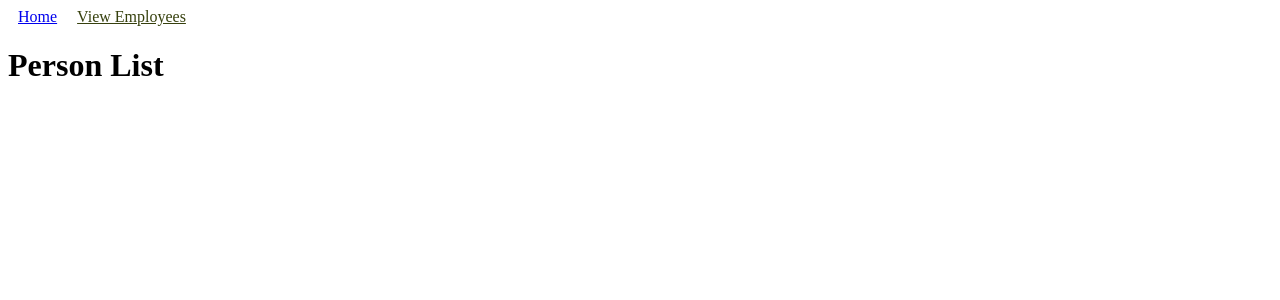
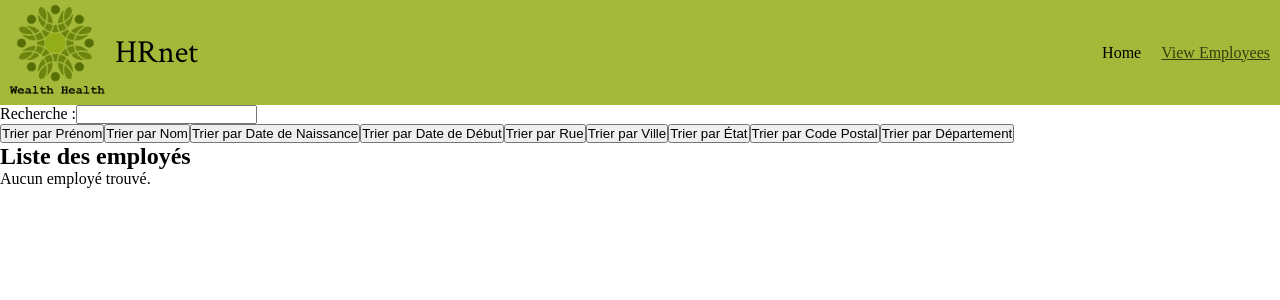
Before and after one commit to AsuraMoon/WealthHealth, a React (Vite) app: page /employee-list in a window 1280 px wide. Shown: the top 300 px of the page. Built offline with nearby package versions, Linux system fonts and the light colour scheme.

Commit message:
CSS header is back

```diff
--- a/package.json
+++ b/package.json
@@ -10,7 +10,10 @@
     "preview": "vite preview"
   },
   "dependencies": {
+    "@emotion/react": "^11.11.1",
+    "@emotion/styled": "^11.11.0",
     "react": "^18.2.0",
+    "react-datepicker": "^4.24.0",
     "react-dom": "^18.2.0",
     "react-router-dom": "^6.20.1"
   },
--- a/src/App.jsx
+++ b/src/App.jsx
@@ -1,8 +1,9 @@
 import { BrowserRouter as Router, Routes, Route } from 'react-router-dom';
 import { PersonProvider } from './store/PersonContext';
-import Header from './components/Navbar/Navbar';
+import Header from './layout/Header';
 import PersonForm from './components/Form/PersonForm';
 import PersonListPage from './pages/ListPage/PersonListPage';
+import "./App.css"
 
 const App = () => {
   return (
--- a/src/components/Form/PersonForm.jsx
+++ b/src/components/Form/PersonForm.jsx
@@ -1,33 +1,124 @@
 import { useState } from 'react';
+import DatePicker from 'react-datepicker';
+import 'react-datepicker/dist/react-datepicker.css';
 import { usePersonContext } from '../../store/PersonContext';
 import { states } from '../../assets/data/state';
 import { departmentOptions} from '../../assets/data/departmentOptions';
 
 const PersonForm = () => {
+  // Utilisation du contexte pour accéder aux fonctions d'ajout de personne
   const { addPerson } = usePersonContext();
-  const [name, setName] = useState('');
+
+  // États locaux pour chaque champ du formulaire
+  const [firstName, setFirstName] = useState('');
+  const [lastName, setLastName] = useState('');
+  const [dob, setDob] = useState(null);
+  const [startDate, setStartDate] = useState(null);
+  const [street, setStreet] = useState('');
+  const [city, setCity] = useState('');
+  const [state, setState] = useState('');
+  const [zipCode, setZipCode] = useState('');
   const [department, setDepartment] = useState('');
-  const [state, setState] = useState('');
 
+  // Fonction de gestion de la soumission du formulaire
   const handleSubmit = (e) => {
     e.preventDefault();
-    addPerson({ name, department, state });
-    setName('');
+
+    // Création d'un objet représentant une personne avec les données du formulaire
+    const newPerson = {
+      firstName,
+      lastName,
+      dob,
+      startDate,
+      street,
+      city,
+      state,
+      zipCode,
+      department,
+    };
+
+    // Appel de la fonction d'ajout de personne fournie par le contexte
+    addPerson(newPerson);
+
+    // Réinitialisation des champs après l'ajout de la personne
+    setFirstName('');
+    setLastName('');
+    setDob(null);
+    setStartDate(null);
+    setStreet('');
+    setCity('');
+    setState('');
+    setZipCode('');
     setDepartment('');
-    setState('');
   };
 
   return (
     <form onSubmit={handleSubmit}>
+      {/* Champ du prénom */}
       <label>
-        Name:
-        <input type="text" value={name} onChange={(e) => setName(e.target.value)} />
+        First Name:
+        <input type="text" value={firstName} onChange={(e) => setFirstName(e.target.value)} />
       </label>
 
+      {/* Champ du nom de famille */}
+      <label>
+        Last Name:
+        <input type="text" value={lastName} onChange={(e) => setLastName(e.target.value)} />
+      </label>
+
+      {/* Champ de la date de naissance avec le sélecteur de date */}
+      <label>
+        Date of Birth:
+        <DatePicker selected={dob} onChange={(date) => setDob(date)} />
+      </label>
+
+      {/* Champ de la date de début avec le sélecteur de date */}
+      <label>
+        Start Date:
+        <DatePicker selected={startDate} onChange={(date) => setStartDate(date)} />
+      </label>
+
+      {/* Champ de la rue */}
+      <label>
+        Street:
+        <input type="text" value={street} onChange={(e) => setStreet(e.target.value)} />
+      </label>
+
+      {/* Champ de la ville */}
+      <label>
+        City:
+        <input type="text" value={city} onChange={(e) => setCity(e.target.value)} />
+      </label>
+
+      {/* Champ de l'État avec une liste déroulante */}
+      <label>
+        State:
+        <select value={state} onChange={(e) => setState(e.target.value)}>
+          <option value="">Sélectionnez un État</option>
+          {states.map((state, index) => (
+            <option key={index} value={state.abbreviation}>
+              {state.name}
+            </option>
+          ))}
+        </select>
+      </label>
+
+      {/* Champ du code postal avec une validation pour n'accepter que des chiffres */}
+      <label>
+        Zip Code:
+        <input
+          type="text"
+          pattern="\d*"
+          value={zipCode}
+          onChange={(e) => setZipCode(e.target.value)}
+        />
+      </label>
+
+      {/* Champ du département avec une liste déroulante */}
       <label>
         Department:
         <select value={department} onChange={(e) => setDepartment(e.target.value)}>
-          <option value="">Select Department</option>
+          <option value="">Sélectionnez un département</option>
           {departmentOptions.map((option, index) => (
             <option key={index} value={option}>
               {option}
@@ -36,19 +127,8 @@
         </select>
       </label>
 
-      <label>
-        State:
-        <select value={state} onChange={(e) => setState(e.target.value)}>
-          <option value="">Select State</option>
-          {states.map((state, index) => (
-            <option key={index} value={state.abbreviation}>
-              {state.name}
-            </option>
-          ))}
-        </select>
-      </label>
-
-      <button type="submit">Add Person</button>
+      {/* Bouton de soumission du formulaire */}
+      <button type="submit">Ajouter la personne</button>
     </form>
   );
 };
--- /dev/null
+++ b/src/components/PersonList/PersonList.jsx
@@ -0,0 +1,131 @@
+import { useState } from 'react';
+import { usePersonContext } from '../../store/PersonContext';
+import SearchBar from '../SearchBar/SearchBar';
+// Fonctions de tri pour chaque champ
+const sortFunctions = {
+  firstName: (a, b) => a.firstName.localeCompare(b.firstName),
+  lastName: (a, b) => a.lastName.localeCompare(b.lastName),
+  dob: (a, b) => (a.dob && b.dob ? a.dob.getTime() - b.dob.getTime() : 0),
+  startDate: (a, b) => (a.startDate && b.startDate ? a.startDate.getTime() - b.startDate.getTime() : 0),
+  street: (a, b) => a.street.localeCompare(b.street),
+  city: (a, b) => a.city.localeCompare(b.city),
+  state: (a, b) => a.state.localeCompare(b.state),
+  zipCode: (a, b) => a.zipCode.localeCompare(b.zipCode),
+  department: (a, b) => a.department.localeCompare(b.department),
+};
+
+const PersonList = () => {
+  // Utilisation du contexte pour accéder à la liste des personnes
+  const { people } = usePersonContext();
+
+  // État local pour les résultats de la recherche
+  const [searchResults, setSearchResults] = useState(people);
+
+  // État local pour la configuration de tri
+  const [sortConfig, setSortConfig] = useState({ field: null, order: 'asc' });
+
+  // Fonction pour obtenir la classe CSS pour le tri
+  const getClassNamesFor = (name) => {
+    if (!sortConfig.field) {
+      return;
+    }
+    return sortConfig.field === name ? sortConfig.order : undefined;
+  };
+
+  // Fonction de recherche qui filtre les personnes en fonction d'un terme de recherche
+  const handleSearch = (query) => {
+    const filteredPeople = people.filter((person) => {
+      const values = Object.keys(person).map((key) => {
+        if (key === 'dob' || key === 'startDate') {
+          return person[key] ? person[key].toLocaleDateString() : '';
+        }
+        return String(person[key]).toLowerCase();
+      });
+
+      return values.some((value) => value.includes(query.toLowerCase()));
+    });
+
+    setSearchResults(filteredPeople);
+  };
+
+  // Fonction de gestion du tri
+  const requestSort = (field) => {
+    let order = 'asc';
+    if (sortConfig.field === field && sortConfig.order === 'asc') {
+      order = 'desc';
+    }
+    setSortConfig({ field, order });
+    sortResults(field, order);
+  };
+
+  // Fonction de tri des résultats
+  const sortResults = (field, order) => {
+    const sortedResults = [...searchResults].sort((a, b) => {
+      return order === 'asc' ? sortFunctions[field](a, b) : sortFunctions[field](b, a);
+    });
+
+    setSearchResults(sortedResults);
+  };
+
+  return (
+    <div>
+      {/* Barre de recherche */}
+      <SearchBar onSearch={handleSearch} />
+
+      {/* Boutons de tri pour chaque champ */}
+      <div>
+        <button onClick={() => requestSort('firstName')} className={getClassNamesFor('firstName')}>
+          Trier par Prénom
+        </button>
+        <button onClick={() => requestSort('lastName')} className={getClassNamesFor('lastName')}>
+          Trier par Nom
+        </button>
+        <button onClick={() => requestSort('dob')} className={getClassNamesFor('dob')}>
+          Trier par Date de Naissance
+        </button>
+        <button onClick={() => requestSort('startDate')} className={getClassNamesFor('startDate')}>
+          Trier par Date de Début
+        </button>
+        <button onClick={() => requestSort('street')} className={getClassNamesFor('street')}>
+          Trier par Rue
+        </button>
+        <button onClick={() => requestSort('city')} className={getClassNamesFor('city')}>
+          Trier par Ville
+        </button>
+        <button onClick={() => requestSort('state')} className={getClassNamesFor('state')}>
+          Trier par État
+        </button>
+        <button onClick={() => requestSort('zipCode')} className={getClassNamesFor('zipCode')}>
+          Trier par Code Postal
+        </button>
+        <button onClick={() => requestSort('department')} className={getClassNamesFor('department')}>
+          Trier par Département
+        </button>
+      </div>
+
+      {/* Liste des personnes */}
+      <h2>Liste des employés</h2>
+      {searchResults.length > 0 ? (
+        <ul>
+          {searchResults.map((person, index) => (
+            <li key={index}>
+              <strong>{person.firstName} {person.lastName}</strong><br />
+              <strong>Date de naissance :</strong> {person.dob ? person.dob.toLocaleDateString() : ''}<br />
+              <strong>Date de début :</strong> {person.startDate ? person.startDate.toLocaleDateString() : ''}<br />
+              <strong>Rue :</strong> {person.street}<br />
+              <strong>Ville :</strong> {person.city}<br />
+              <strong>État :</strong> {person.state}<br />
+              <strong>Code postal :</strong> {person.zipCode}<br />
+              <strong>Département :</strong> {person.department}<br />
+              <hr />
+            </li>
+          ))}
+        </ul>
+      ) : (
+        <p>Aucun employé trouvé.</p>
+      )}
+    </div>
+  );
+};
+
+export default PersonList;
--- /dev/null
+++ b/src/components/SearchBar/SearchBar.jsx
@@ -0,0 +1,24 @@
+import { useState } from 'react';
+
+const SearchBar = ({ onSearch }) => {
+  // État local pour le terme de recherche
+  const [query, setQuery] = useState('');
+
+  // Fonction de gestion des changements dans la barre de recherche
+  const handleChange = (e) => {
+    setQuery(e.target.value);
+    onSearch(e.target.value);
+  };
+
+  return (
+    <div>
+      {/* Champ de recherche */}
+      <label>
+        Recherche :
+        <input type="text" value={query} onChange={handleChange} />
+      </label>
+    </div>
+  );
+};
+
+export default SearchBar;
--- a/src/pages/ListPage/PersonListPage.jsx
+++ b/src/pages/ListPage/PersonListPage.jsx
@@ -1,16 +1,10 @@
-import { usePersonContext } from '../../store/PersonContext';
+import PersonList from '../../components/PersonList/PersonList';
 
 const PersonListPage = () => {
-  const { people } = usePersonContext();
 
   return (
     <div>
-      <h1>Person List</h1>
-      <ul>
-        {people.map((person, index) => (
-          <li key={index}>{person.name}</li>
-        ))}
-      </ul>
+      <PersonList />
     </div>
   );
 };
```
Also changed, not shown: 1 other file (tests, documents, lock files or other folders).
